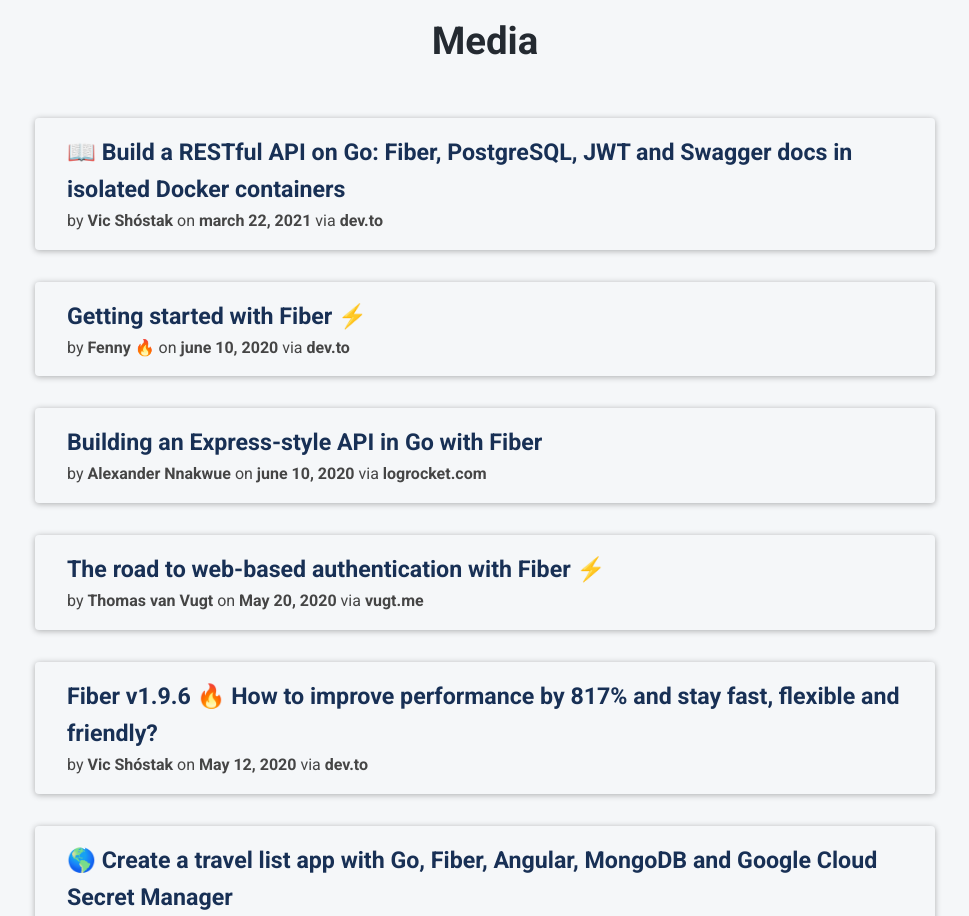
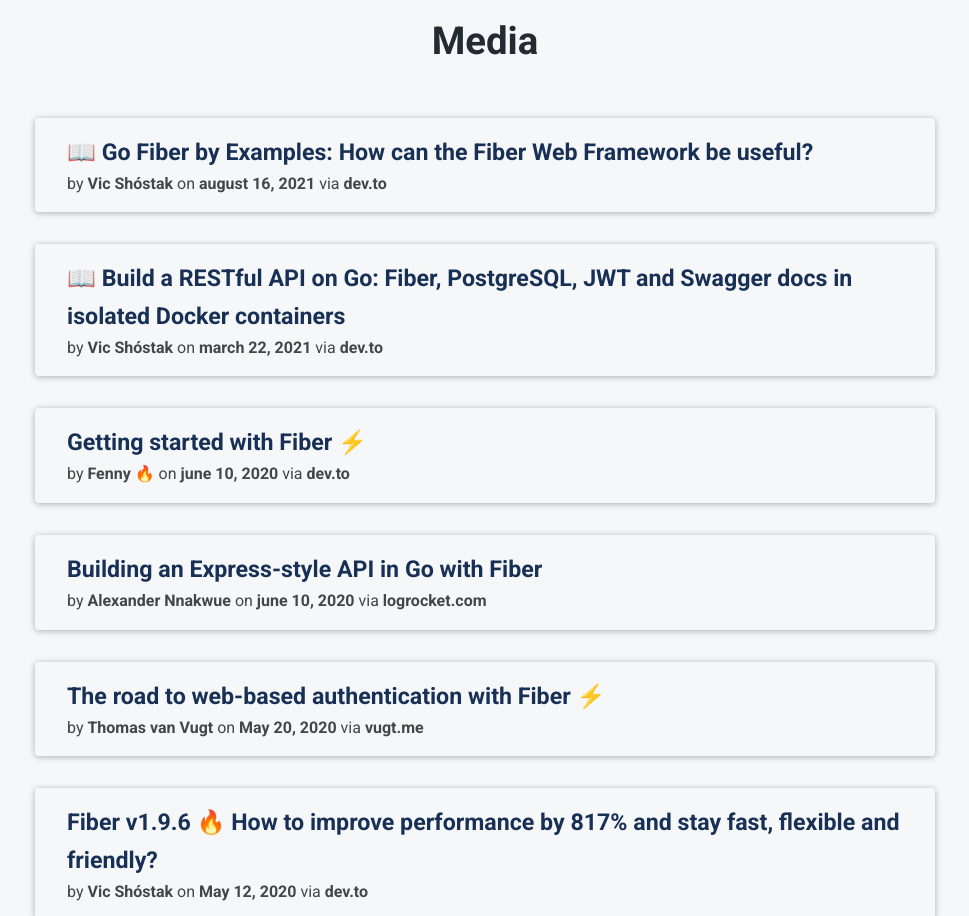
Before and after one commit to gofiber/website, a Next.js app: page / in a window 1280 px wide. Shown: the part 5680-6596 px from the top of the page, without its empty margins (155-1124 px from the left). Built offline with nearby package versions, Linux system fonts and the light colour scheme.

Commit message:
Add new article
https://dev.to/koddr/go-fiber-by-examples-how-can-the-fiber-web-framework-be-useful-487a

```diff
--- a/components/blocks/MediaBlock.tsx
+++ b/components/blocks/MediaBlock.tsx
@@ -5,6 +5,13 @@
 
 class MediaBlock extends Component {
   private readonly items: MediaLinkItem[] = [
+    {
+      url: "https://dev.to/koddr/go-fiber-by-examples-how-can-the-fiber-web-framework-be-useful-487a",
+      website: "dev.to",
+      title: "📖 Go Fiber by Examples: How can the Fiber Web Framework be useful?",
+      author: "Vic Shóstak",
+      date: "august 16, 2021"
+    },
     {
       url: "https://dev.to/koddr/build-a-restful-api-on-go-fiber-postgresql-jwt-and-swagger-docs-in-isolated-docker-containers-475j",
       website: "dev.to",
```
